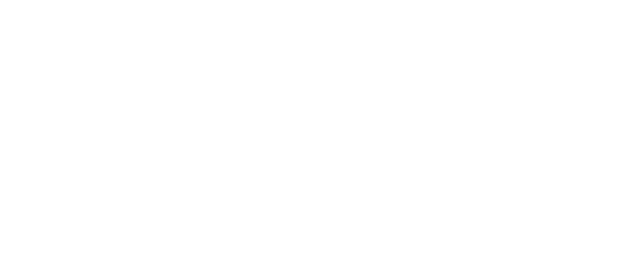
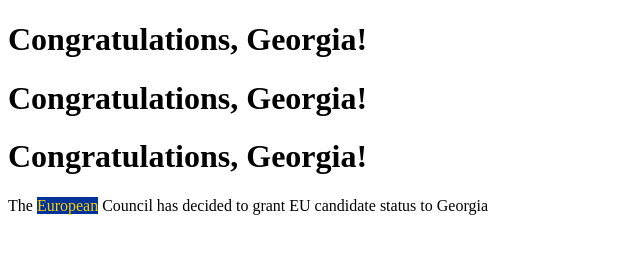
Before and after one commit to LeluuChMo/homework8, a plain HTML site: page index.html in a window 1280 px wide. Shown: the whole page, without its empty margins (0-640 px from the left). Drawn offline with Linux system fonts and the light colour scheme.

Commit message:
add font link, h1 and p elements

```diff
--- a/index.html
+++ b/index.html
@@ -5,8 +5,20 @@
     <meta name="viewport" content="width=device-width, initial-scale=1.0">
     <title>Homework8</title>
     <link rel="stylesheet" href="styles.css"/>
+    <link rel="preconnect" href="https://fonts.googleapis.com">
+    <link rel="preconnect" href="https://fonts.gstatic.com" crossorigin>
+    <link href="https://fonts.googleapis.com/css2?family=Bebas+Neue&display=swap" rel="stylesheet">
 </head>
 <body>
-
+    <div class="header1">
+        <h1>Congratulations, Georgia!</h1>
+    </div>
+    <div class="header2">
+        <h1>Congratulations, Georgia!</h1>
+    </div>
+    <div class="header3">
+        <h1>Congratulations, Georgia!</h1>
+    </div>
+        <p>The <span style="color: #FFD100; background-color: #003399;">European</span> Council has decided to <span>grant</span> EU candidate status to <span>Georgia</span></p>
 </body>
 </html>
```
